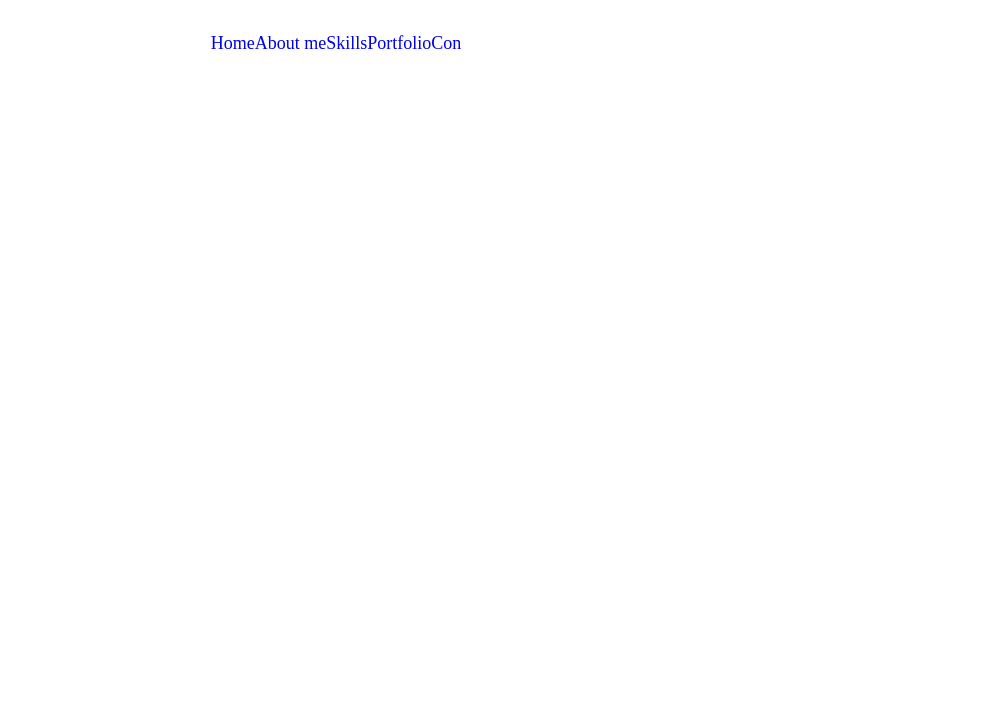
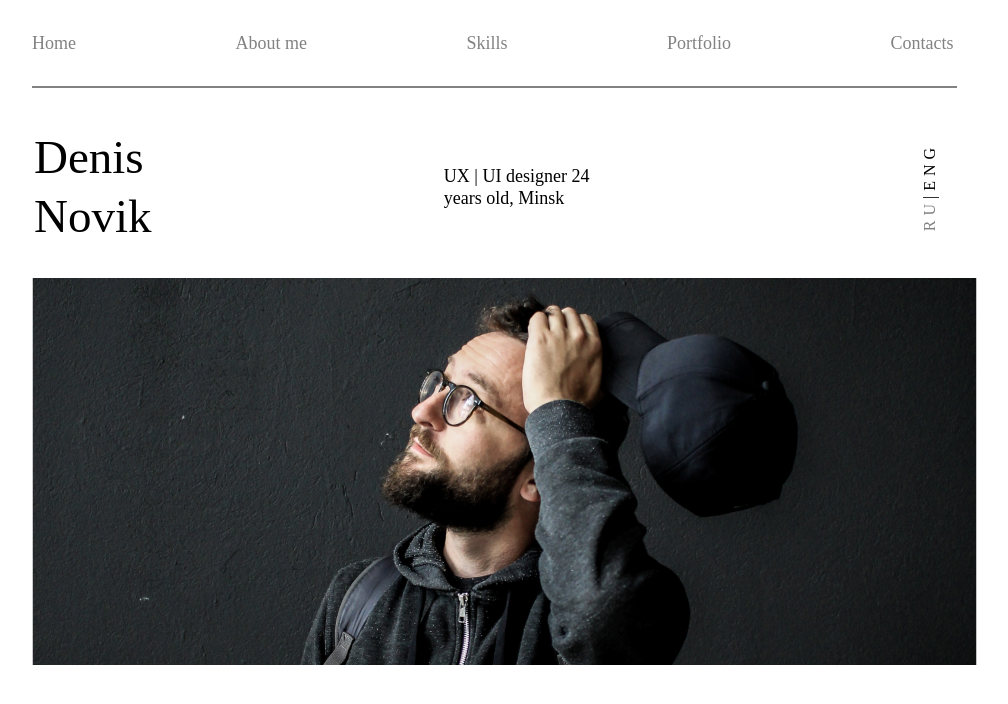
Before and after one commit to Puchkov-Nik/Denis_Novik, a plain HTML site: page index.html in a window 1280 px wide. Shown: the whole page, without its empty margins (136-1144 px from the left). Drawn offline with Linux system fonts and the light colour scheme.

Commit message:
Header done

```diff
--- a/css/styles.scss
+++ b/css/styles.scss
@@ -1,55 +1,81 @@
-/*Обнуление*/
-*{
-  padding: 0;
-  margin: 0;
-  border: 0;
-}
-*,*:before,*:after{
-  -moz-box-sizing: border-box;
-  -webkit-box-sizing: border-box;
-  box-sizing: border-box;
-}
-:focus,:active{outline: none;}
-a:focus,a:active{outline: none;}
-
-nav,footer,header,aside{display: block;}
-
-html,body{
-  height: 100%;
-  width: 100%;
-  font-size: 100%;
-  line-height: 1;
-  -ms-text-size-adjust: 100%;
-  -moz-text-size-adjust: 100%;
-  -webkit-text-size-adjust: 100%;
-}
-input,button,textarea{font-family: 'Gilda Display', serif;}
-
-input::-ms-clear{display: none;}
-button{cursor: pointer;}
-button::-moz-focus-inner {padding:0;border:0;}
-a, a:visited{text-decoration: none;}
-a:hover{text-decoration: none;}
-ul li{list-style: none;}
-img{vertical-align: top;}
-
-h1,h2,h3,h4,h5,h6{font-size:inherit;font-weight: 400;}
+@import "zeroing.css"; //Обнуление
 /*--------------------------------------------------------------------------------------------------------------------*/
 
-.menu {
+//HEADER
+.header-container{
+  max-width: 944px;
+  min-height: 88px;
   display: flex;
-  justify-content: center;
-  max-width: 944px;
-  min-height: 90px;
-  margin-top: 32px;
-  margin-bottom: 32px;
-
-  .menu_link {
+  flex-direction: column;
+  margin: 0 auto;
+  .menu{
     font-size: 18px;
     line-height: 22px;
-    letter-spacing: 0;
+    margin-top: 32px;
+    margin-bottom: 32px;
+    .menu__link{
+      color: #828282;
+      margin-left: 155px;
+    }
+    .menu__link:hover{
+      color: #070707;
+    }
+    .menu__link:first-child{
+      margin-left: 0;
+    }
   }
-  .menu_link a {
-    color: black;
+  .line-bottom{
+    width: 925px;
+    height: 1px;
+    border: 1px solid #828282;
+    margin-bottom: 40px;
   }
 }
+
+
+//MAIN
+.container__info{
+  max-width: 940px;
+  display: flex;
+  justify-content: space-between;
+  align-items: center;
+  margin: 0 auto;
+  padding-bottom: 31px;
+  .block-name{
+    max-width: 123px;
+    min-height: 118px;
+    font-size: 47px;
+    line-height: 59px;
+  }
+  .block-profession{
+    max-width: 155px;
+    min-height: 44px;
+    font-size: 18px;
+    line-height: 22px;
+  }
+  .block-language{
+    display: flex;
+    transform: rotate(-90deg);
+    padding: 0;
+    margin: 0;
+    font-size: 16px;
+    line-height: 20px;
+    letter-spacing: 5px;
+    .language__RU{
+      font-size: 16px;
+      line-height: 20px;
+      color: #828282;
+    }
+    .language__ENG{
+      font-size: 16px;
+      line-height: 20px;
+      color: #000000;
+    }
+  }
+}
+.container__slider{
+  max-width: 944px;
+  min-height: 388px;
+  display: flex;
+  margin: 0 auto;
+}
--- /dev/null
+++ b/css/zeroing.css
@@ -0,0 +1,37 @@
+/*Обнуление*/
+*{
+    padding: 0;
+    margin: 0;
+    border: 0;
+}
+*,*:before,*:after{
+    -moz-box-sizing: border-box;
+    -webkit-box-sizing: border-box;
+    box-sizing: border-box;
+}
+:focus,:active{outline: none;}
+a:focus,a:active{outline: none;}
+
+nav,footer,header,aside{display: block;}
+
+html,body{
+    height: 100%;
+    width: 100%;
+    font-size: 100%;
+    line-height: 1;
+    -ms-text-size-adjust: 100%;
+    -moz-text-size-adjust: 100%;
+    -webkit-text-size-adjust: 100%;
+}
+input,button,textarea{font-family: 'Gilda Display', serif;}
+
+input::-ms-clear{display: none;}
+button{cursor: pointer;}
+button::-moz-focus-inner {padding:0;border:0;}
+a, a:visited{text-decoration: none;}
+a:hover{text-decoration: none;}
+ul li{list-style: none;}
+img{vertical-align: top;}
+
+h1,h2,h3,h4,h5,h6{font-size:inherit;font-weight: 400;}
+/*--------------------------------------------------------------------------------------------------------------------*/
--- a/index.html
+++ b/index.html
@@ -10,13 +10,27 @@
 </head>
 <body>
 <header>
-    <div class="menu">
-        <a href="#" class="menu_link">Home</a>
-        <a href="#" class="menu_link">About me</a>
-        <a href="#" class="menu_link">Skills</a>
-        <a href="#" class="menu_link">Portfolio</a>
-        <a href="#" class="menu_link">Con</a>
+    <div class="header-container">
+        <nav class="menu">
+            <a href="#" class="menu__link">Home</a>
+            <a href="#" class="menu__link">About me</a>
+            <a href="#" class="menu__link">Skills</a>
+            <a href="#" class="menu__link">Portfolio</a>
+            <a href="#" class="menu__link">Contacts</a>
+        </nav>
+        <div class="line-bottom"></div>
     </div>
 </header>
+<main>
+    <div class="main-container">
+        <div class="container__info">
+            <div class="block-name">Denis Novik</div>
+            <div class="block-profession">UX | UI designer 24 years old, Minsk</div>
+            <div class="block-language"><a href="#" class="language__RU">RU</a> | <div class="language__ENG">ENG</div></div>
+        </div>
+        <div class="container__slider"><img src="img/image1.png" alt=""></div>
+    </div>
+
+</main>
 </body>
 </html>
```
Also changed, not shown: css/styles.css, 1 other file.
